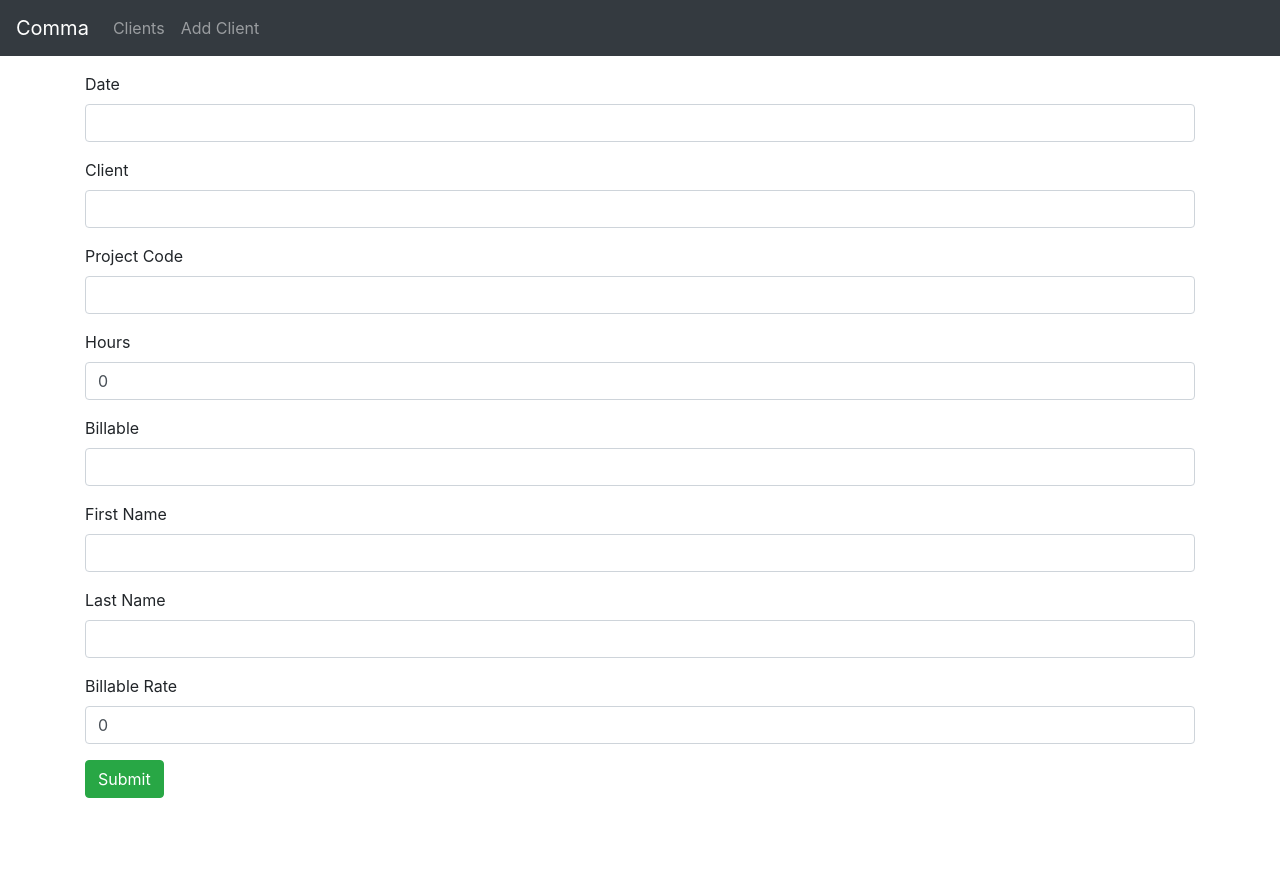
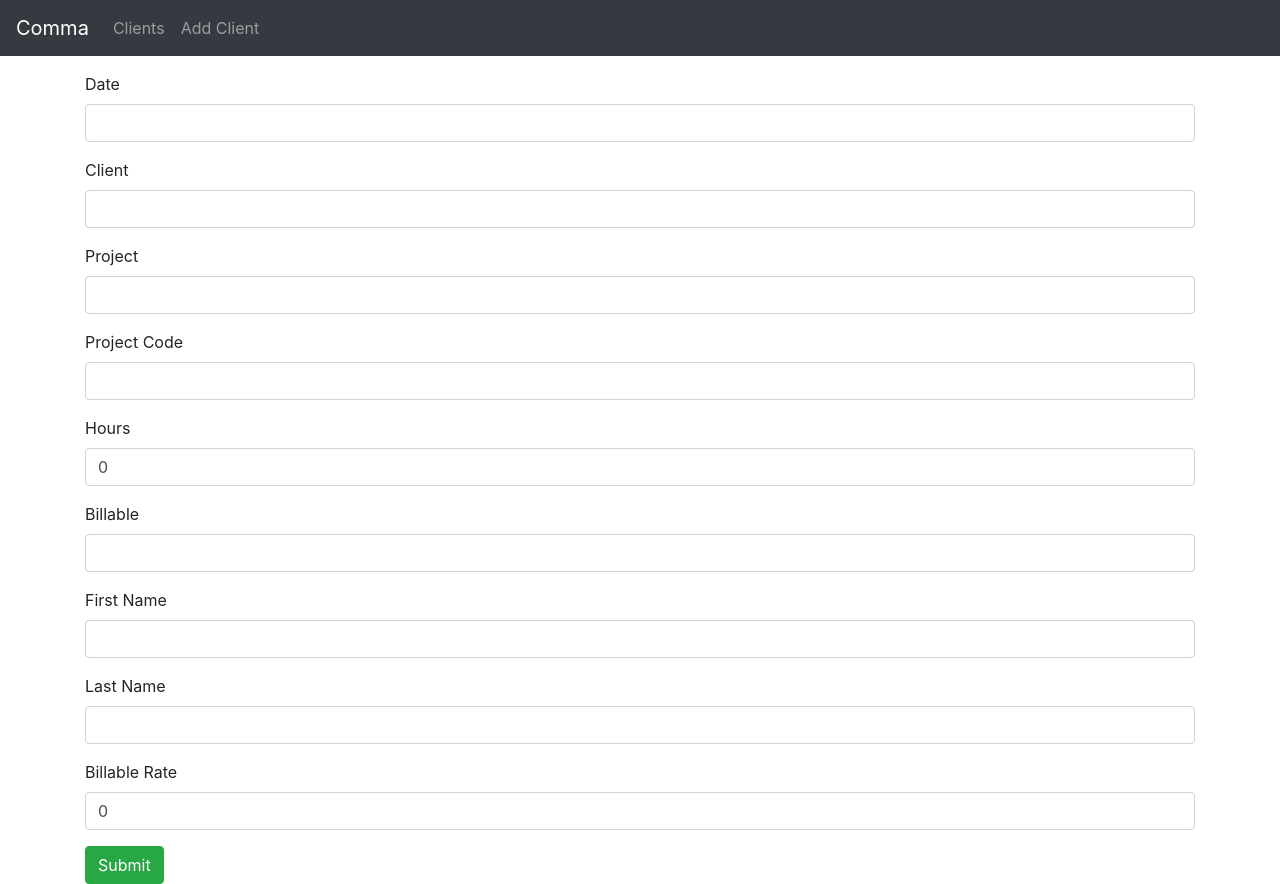
Before and after one commit to calmworld/comma, a React (Create React App) app in the folder client/: page /new in a window 1280 px wide. Before the commit the page ends 800 px from the top, so only its background shows below. Built offline with nearby package versions, Linux system fonts and the light colour scheme.

Commit message:
add reroute button after new entry

```diff
--- a/client/src/components/AddClient.js
+++ b/client/src/components/AddClient.js
@@ -1,5 +1,6 @@
 import React, { useState } from 'react';
 import ClientDataService from '../services/ClientService';
+import { Link } from "react-router-dom";
 
 const AddClient = () => {
     const initialClientState = {
@@ -67,8 +68,11 @@ const AddClient = () => {
                 <div>
                     <h4>Submission Successful!</h4>
                     <button className="btn btn-success" onClick={newClient}>
-                        Add
+                        Add Another Client
                     </button>
+                    <Link to={"/clients"} className="btn btn-primary">
+                        Return to Clients
+                    </Link>
                 </div>
             ) : (
                 <div>
@@ -93,6 +97,18 @@ const AddClient = () => {
                             value={client.client}
                             onChange={handleInputChange}
                             name="client"
+                        />
+                    </div>
+
+                    <div className="form-group">
+                        <label htmlFor="project">Project</label>
+                        <input
+                            type="text"
+                            className="form-control"
+                            id="project"
+                            value={client.project}
+                            onChange={handleInputChange}
+                            name="project"
                         />
                     </div>
 
```
